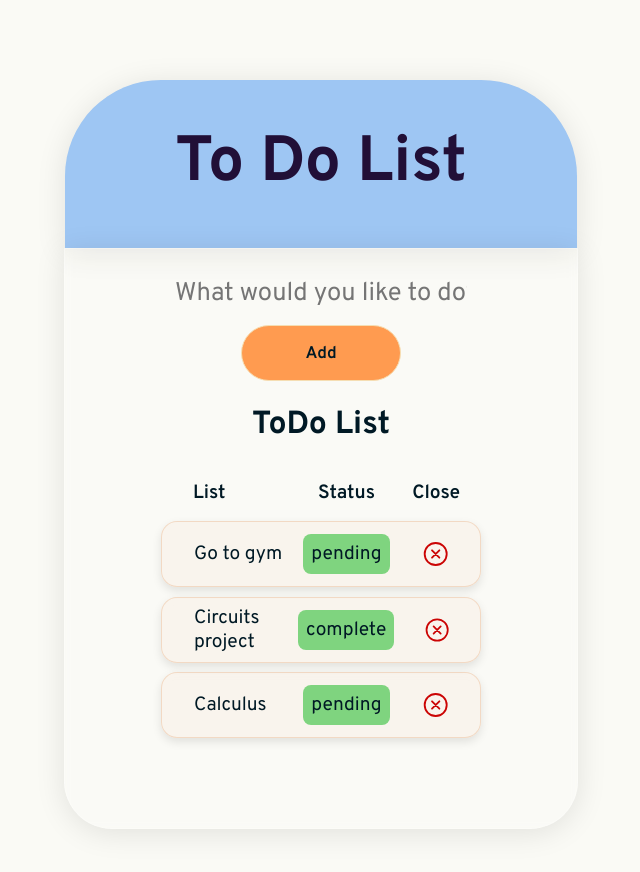
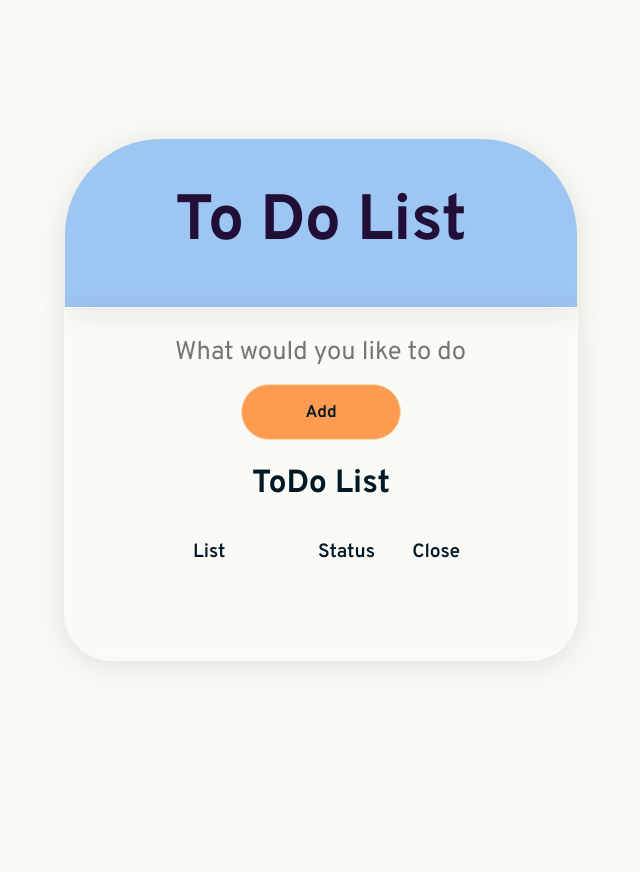
Before and after one commit to JerryApples/JerryApples.github.io, a plain HTML site: page index.html in a window 1280 px wide. Shown: the whole page, without its empty margins (319-959 px from the left). After the commit the page ends 800 px from the top, so only its background shows below. Drawn offline with nearby package versions, Linux system fonts and the light colour scheme.

Commit message:
Update index.html

```diff
--- a/index.html
+++ b/index.html
@@ -33,21 +33,6 @@
                         </div>
 
                         <ul class="task-list">
-                            <li class="task-row">
-                                <div>Go to gym</div>
-                                <div><span class="pend-down">pending</span></div>
-                                <div><ion-icon name="close-circle-outline"></ion-icon></div>
-                            </li>
-                            <li class="task-row">
-                                <div>Circuits project</div>
-                                <div><span class="pend-down">complete</span></div>
-                                <div><ion-icon name="close-circle-outline"></ion-icon></div>
-                            </li>
-                            <li class="task-row">
-                                <div>Calculus</div>
-                                <div><span class="pend-down">pending</span></div>
-                                <div><ion-icon name="close-circle-outline"></ion-icon></div>
-                            </li>
                         </ul>
 
                     </div>
```
